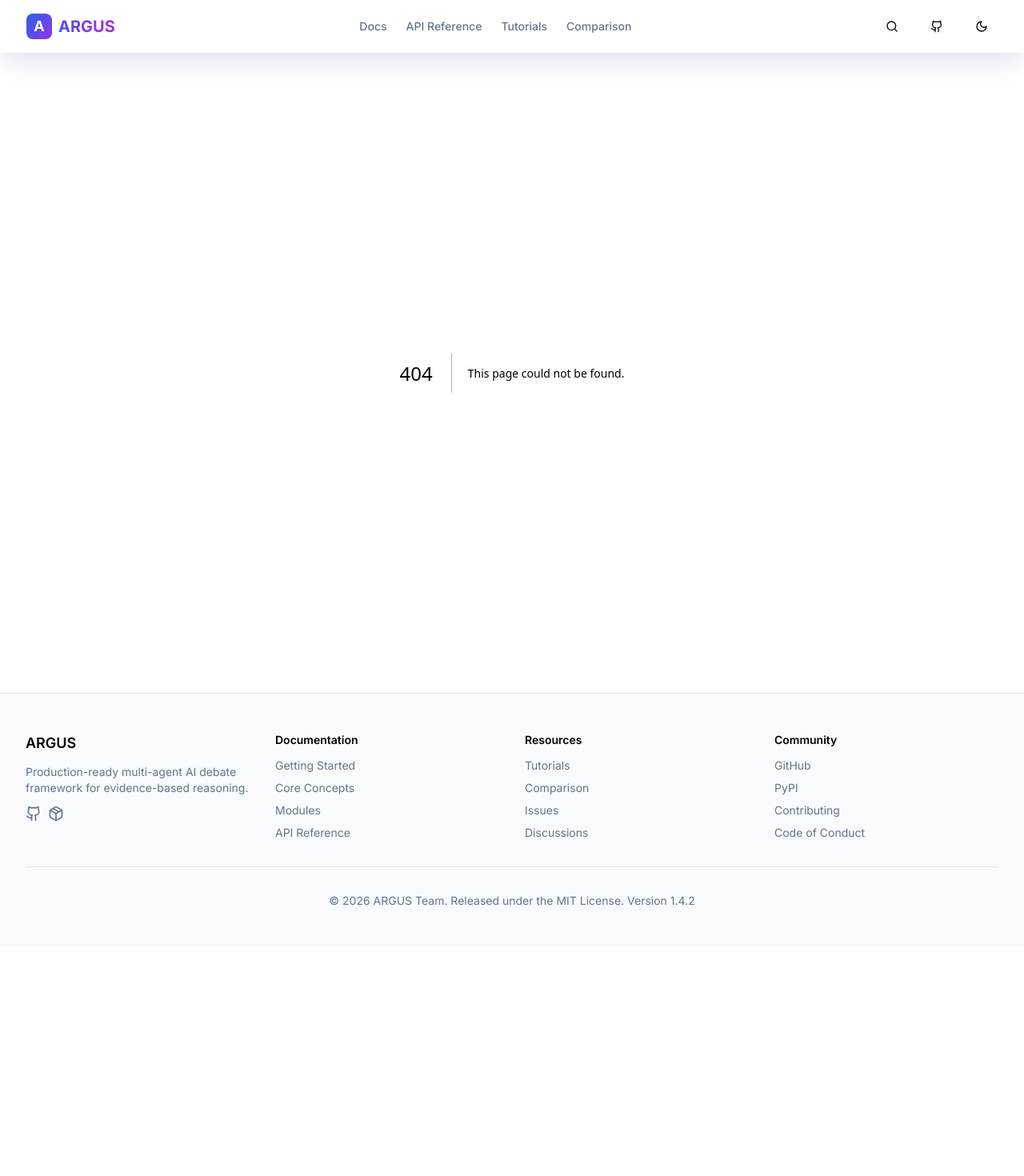
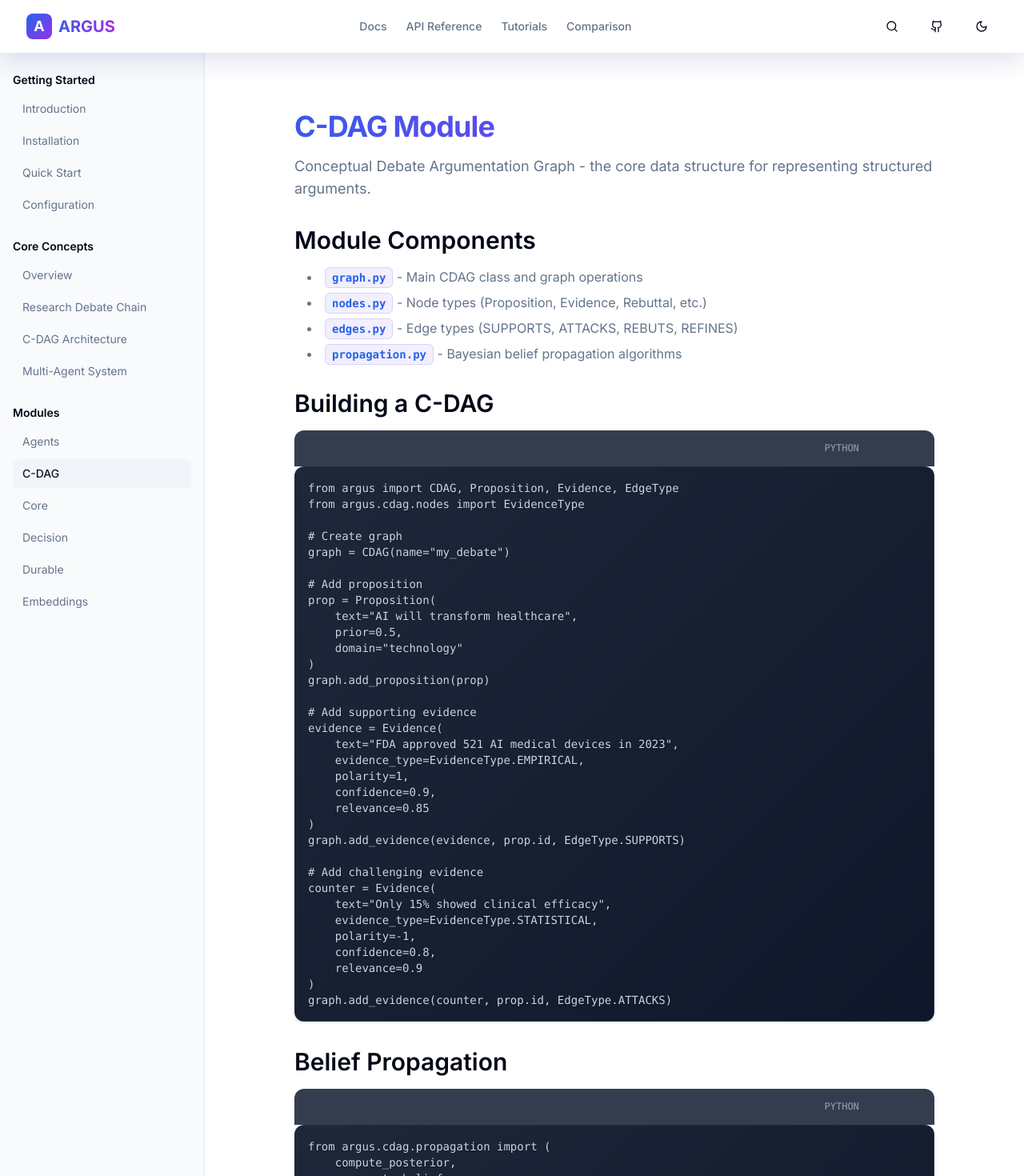
Before and after one commit to Ronit26Mehta/argus-ai-debate, a Next.js app in the folder docs-website/: page /docs/modules/cdag in a window 1280 px wide. Before the commit this address had no page. Shown: the top 1470 px of the page at 80% size. Before the commit the page ends 1184 px from the top, so only its background shows below. Built offline with nearby package versions, Linux system fonts and the light colour scheme.

Commit message:
page.tsx: Update docs-website/src/app/docs/modules/cdag/page.tsx

```diff
--- /dev/null
+++ b/docs-website/src/app/docs/modules/cdag/page.tsx
@@ -0,0 +1,153 @@
+import { Metadata } from 'next'
+import { CodeBlock } from '@/components/CodeBlock'
+import { Callout } from '@/components/Callout'
+
+export const metadata: Metadata = {
+    title: 'C-DAG Module | ARGUS Documentation',
+    description: 'Complete guide to the C-DAG module - Conceptual Debate Argumentation Graph',
+}
+
+export default function CDAGModulePage() {
+    return (
+        <div className="max-w-4xl mx-auto py-8 px-4">
+            <div className="space-y-8">
+                <div>
+                    <h1 className="text-4xl font-bold tracking-tight gradient-text mb-4">
+                        C-DAG Module
+                    </h1>
+                    <p className="text-lg text-muted-foreground">
+                        Conceptual Debate Argumentation Graph - the core data structure for representing structured arguments.
+                    </p>
+                </div>
+
+                {/* Components */}
+                <section className="space-y-4">
+                    <h2 className="text-3xl font-semibold">Module Components</h2>
+                    <ul className="list-disc list-inside space-y-2 text-muted-foreground ml-4">
+                        <li><code>graph.py</code> - Main CDAG class and graph operations</li>
+                        <li><code>nodes.py</code> - Node types (Proposition, Evidence, Rebuttal, etc.)</li>
+                        <li><code>edges.py</code> - Edge types (SUPPORTS, ATTACKS, REBUTS, REFINES)</li>
+                        <li><code>propagation.py</code> - Bayesian belief propagation algorithms</li>
+                    </ul>
+                </section>
+
+                {/* Building Graphs */}
+                <section className="space-y-4">
+                    <h2 className="text-3xl font-semibold">Building a C-DAG</h2>
+                    <CodeBlock
+                        code={`from argus import CDAG, Proposition, Evidence, EdgeType
+from argus.cdag.nodes import EvidenceType
+
+# Create graph
+graph = CDAG(name="my_debate")
+
+# Add proposition
+prop = Proposition(
+    text="AI will transform healthcare",
+    prior=0.5,
+    domain="technology"
+)
+graph.add_proposition(prop)
+
+# Add supporting evidence
+evidence = Evidence(
+    text="FDA approved 521 AI medical devices in 2023",
+    evidence_type=EvidenceType.EMPIRICAL,
+    polarity=1,
+    confidence=0.9,
+    relevance=0.85
+)
+graph.add_evidence(evidence, prop.id, EdgeType.SUPPORTS)
+
+# Add challenging evidence
+counter = Evidence(
+    text="Only 15% showed clinical efficacy",
+    evidence_type=EvidenceType.STATISTICAL,
+    polarity=-1,
+    confidence=0.8,
+    relevance=0.9
+)
+graph.add_evidence(counter, prop.id, EdgeType.ATTACKS)`}
+                        language="python"
+                    />
+                </section>
+
+                {/* Belief Propagation */}
+                <section className="space-y-4">
+                    <h2 className="text-3xl font-semibold">Belief Propagation</h2>
+                    <CodeBlock
+                        code={`from argus.cdag.propagation import (
+    compute_posterior,
+    propagate_beliefs,
+    signed_influence_propagation
+)
+
+# Compute posterior for single proposition
+posterior = compute_posterior(graph, prop.id)
+print(f"Posterior: {posterior:.3f}")
+
+# Propagate through entire graph
+posteriors = propagate_beliefs(
+    graph,
+    max_iterations=10,
+    convergence_threshold=0.001
+)
+
+# Signed influence propagation
+influences = signed_influence_propagation(graph, prop.id)
+for node_id, influence in influences.items():
+    print(f"{node_id}: {influence:+.3f}")`}
+                        language="python"
+                    />
+                </section>
+
+                {/* Graph Operations */}
+                <section className="space-y-4">
+                    <h2 className="text-3xl font-semibold">Graph Operations</h2>
+                    <CodeBlock
+                        code={`# Query operations
+evidence_list = graph.get_evidence(prop.id)
+rebuttals = graph.get_rebuttals(evidence.id)
+neighbors = graph.get_neighbors(node_id)
+
+# Graph statistics
+print(f"Nodes: {len(graph.nodes)}")
+print(f"Edges: {len(graph.edges)}")
+print(f"Depth: {graph.get_depth()}")
+
+# Serialization
+graph.save("debate.json")
+loaded = CDAG.load("debate.json")
+
+# Export to NetworkX
+import networkx as nx
+nx_graph = graph.to_networkx()
+
+# Visualization
+graph.visualize("cdag_plot.png")`}
+                        language="python"
+                    />
+                </section>
+
+                {/* Next Steps */}
+                <section className="space-y-4">
+                    <h2 className="text-3xl font-semibold">Next Steps</h2>
+                    <div className="grid gap-4 md:grid-cols-3">
+                        <a href="/docs/core-concepts/cdag" className="block p-6 rounded-xl border bg-card hover:shadow-lg transition-all card-hover">
+                            <h3 className="text-lg font-semibold mb-2">Core Concepts →</h3>
+                            <p className="text-sm text-muted-foreground">Learn C-DAG fundamentals</p>
+                        </a>
+                        <a href="/docs/modules/decision" className="block p-6 rounded-xl border bg-card hover:shadow-lg transition-all card-hover">
+                            <h3 className="text-lg font-semibold mb-2">Decision →</h3>
+                            <p className="text-sm text-muted-foreground">Bayesian algorithms</p>
+                        </a>
+                        <a href="/docs/modules/outputs" className="block p-6 rounded-xl border bg-card hover:shadow-lg transition-all card-hover">
+                            <h3 className="text-lg font-semibold mb-2">Outputs →</h3>
+                            <p className="text-sm text-muted-foreground">Visualize C-DAGs</p>
+                        </a>
+                    </div>
+                </section>
+            </div>
+        </div>
+    )
+}
```
